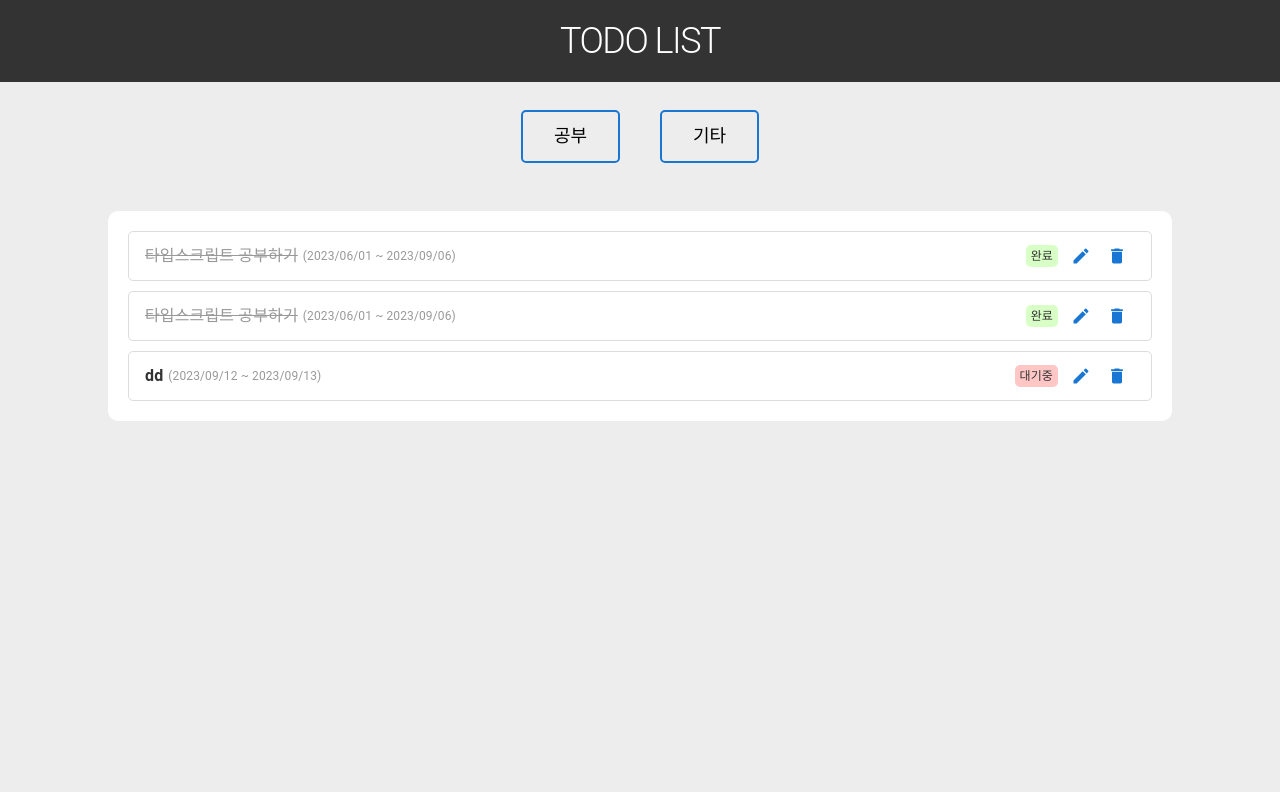
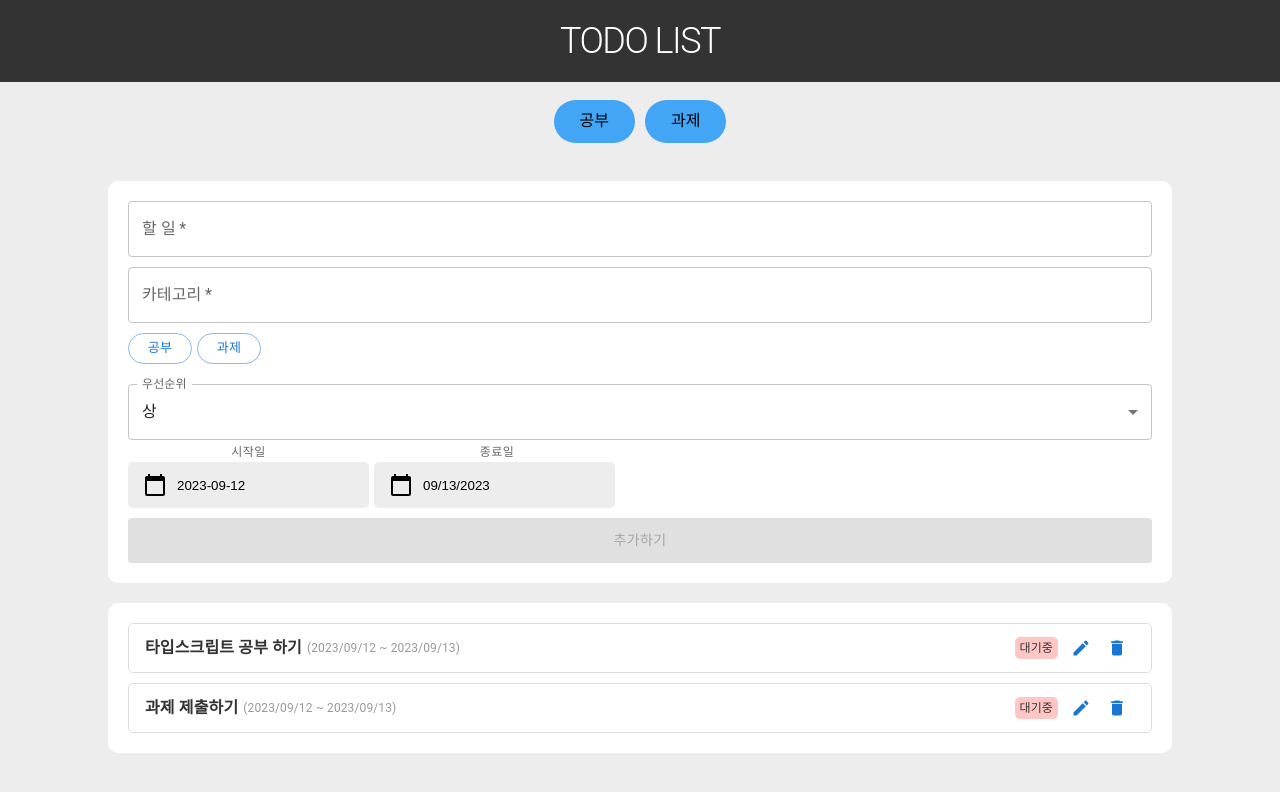
Before and after one commit to ilacilac/kstd-todo, a Next.js app: page / in a window 1280 px wide. Shown: the top 792 px of the page. Built offline with nearby package versions, Linux system fonts and the light colour scheme.

Commit message:
Feat: category logic 수정

```diff
--- a/components/Modal/TodoModal.tsx
+++ b/components/Modal/TodoModal.tsx
@@ -11,6 +11,7 @@ type ModalProps = {
   todo: Todo;
   todos: Todo[];
   setTodosArray: Dispatch<SetStateAction<Todo[]>>;
+  setCategoriesArray: Dispatch<SetStateAction<string[]>>;
   categories: string[];
 };
 
@@ -21,6 +22,7 @@ const TodoModal: React.FC<ModalProps> = ({
   todos,
   setTodosArray,
   categories,
+  setCategoriesArray,
 }) => {
   const style = {
     position: "absolute",
@@ -59,6 +61,7 @@ const TodoModal: React.FC<ModalProps> = ({
           setTodosArray={setTodosArray}
           handleClose={handleClose}
           categories={categories}
+          setCategoriesArray={setCategoriesArray}
         />
       </Box>
     </Modal>
--- a/components/Todo/FetchTodoForm.tsx
+++ b/components/Todo/FetchTodoForm.tsx
@@ -34,6 +34,7 @@ type TodoFormProps = {
   todos: Todo[];
   handleClose: () => void;
   setTodosArray: Dispatch<SetStateAction<Todo[]>>;
+  setCategoriesArray: Dispatch<SetStateAction<string[]>>;
   categories: string[];
 };
 
@@ -43,6 +44,7 @@ const FetchTodoForm: React.FC<TodoFormProps> = ({
   setTodosArray,
   handleClose,
   categories,
+  setCategoriesArray,
 }) => {
   const [task, setTask] = useState(todo.task);
   const [category, setCategory] = useState(todo.category);
@@ -53,8 +55,7 @@ const FetchTodoForm: React.FC<TodoFormProps> = ({
 
   const handleClick = async (e: React.MouseEvent) => {
     e.preventDefault();
-    // 1. todos를 전역 state에 저장 -> re render
-    // 2. 변경된 todos를 파일에 저장
+
     const newTodos = todos.map((_todo) =>
       _todo.id === todo.id
         ? {
@@ -69,9 +70,13 @@ const FetchTodoForm: React.FC<TodoFormProps> = ({
           }
         : _todo
     );
-    console.log(newTodos);
+
     updateTodosToServer(newTodos);
     setTodosArray(newTodos);
+
+    const newCategories = new Set(newTodos.map((todo: Todo) => todo.category));
+    const newUniqueCategories = [...newCategories] as string[];
+    setCategoriesArray(newUniqueCategories);
     handleClose();
   };
 
@@ -101,14 +106,14 @@ const FetchTodoForm: React.FC<TodoFormProps> = ({
       <CategoriesBox>
         {categories &&
           categories.map((category) => (
-            <Button
+            <CategoryButton
               onClick={() => setCategory(category)}
               variant="outlined"
               size="small"
               key={category}
             >
               {category}
-            </Button>
+            </CategoryButton>
           ))}
       </CategoriesBox>
       <FormControl fullWidth sx={{ marginTop: "10px" }}>
@@ -193,8 +198,13 @@ const FetchTodoForm: React.FC<TodoFormProps> = ({
 };
 
 const CategoriesBox = styled(Box)`
-  margin-top: 10px;
+  margin: 10px 0;
   display: flex;
+`;
+
+const CategoryButton = styled(Button)`
+  margin-right: 5px;
+  border-radius: 30px;
 `;
 const DateWrapStyled = styled(Box)`
   display: flex;
--- a/components/Todo/TodoForm.tsx
+++ b/components/Todo/TodoForm.tsx
@@ -41,7 +41,7 @@ const TodoForm: React.FC<TodoFormProps> = ({
   const today = dayjs().toDate();
   const tomorrow = dayjs().add(1, "day").toDate();
   const [task, setTask] = useState("");
-  const [category, setCategory] = useState("회사");
+  const [category, setCategory] = useState("");
   const [startDate, setStartDate] = useState(today);
   const [endDate, setEndDate] = useState(tomorrow);
   const [priority, setPriority] = useState("상");
@@ -71,11 +71,9 @@ const TodoForm: React.FC<TodoFormProps> = ({
     setTodosArray([...todos, newTodo]);
     setCategoriesArray(uniqueCategories);
     setTask("");
+    setCategory("");
   };
 
-  useEffect(() => {
-    console.log(categories);
-  }, []);
   return (
     <TodoFormWrapStyled>
       <FormGroup>
@@ -103,14 +101,14 @@ const TodoForm: React.FC<TodoFormProps> = ({
         <CategoriesBox>
           {categories &&
             categories.map((category) => (
-              <Button
+              <CategoryButton
                 onClick={() => setCategory(category)}
                 variant="outlined"
                 size="small"
                 key={category}
               >
                 {category}
-              </Button>
+              </CategoryButton>
             ))}
         </CategoriesBox>
         <FormControl fullWidth sx={{ marginTop: "10px" }}>
@@ -229,8 +227,11 @@ const DateStyled = styled(DatePicker)`
 `;
 
 const CategoriesBox = styled(Box)`
-  margin-top: 10px;
+  margin: 10px 0;
   display: flex;
-  justify-content: flex-start;
+`;
+const CategoryButton = styled(Button)`
+  margin-right: 5px;
+  border-radius: 30px;
 `;
 export default TodoForm;
--- a/components/Todo/TodoList.tsx
+++ b/components/Todo/TodoList.tsx
@@ -16,6 +16,7 @@ import { useRouter } from "next/router";
 type TodoListProps = {
   todos: Todo[];
   setTodosArray: Dispatch<SetStateAction<Todo[]>>;
+  setCategoriesArray: Dispatch<SetStateAction<string[]>>;
   deleteTodo: (id: string) => void;
   categories: string[];
 };
@@ -25,6 +26,7 @@ const TodoList: React.FC<TodoListProps> = ({
   setTodosArray,
   deleteTodo,
   categories,
+  setCategoriesArray,
 }) => {
   const { category } = useRouter().query;
   // 드래그가 끝났을 때의 동작을 지정해주는 함수
@@ -62,8 +64,6 @@ const TodoList: React.FC<TodoListProps> = ({
     updateTodosToServer(newTodos);
   };
 
-  console.log(category);
-
   return (
     <TodoListWrapStyled>
       <DragDropContext onDragEnd={onDragEnd}>
@@ -85,6 +85,7 @@ const TodoList: React.FC<TodoListProps> = ({
                       deleteTodo={deleteTodo}
                       setTodosArray={setTodosArray}
                       categories={categories}
+                      setCategoriesArray={setCategoriesArray}
                     />
                   ))}
                 </List>
@@ -101,6 +102,7 @@ const TodoList: React.FC<TodoListProps> = ({
                           todos={todos}
                           deleteTodo={deleteTodo}
                           setTodosArray={setTodosArray}
+                          setCategoriesArray={setCategoriesArray}
                           categories={categories}
                         />
                       ) : (
@@ -123,7 +125,7 @@ const TodoList: React.FC<TodoListProps> = ({
 
 const TodoListWrapStyled = styled(Box)`
   width: 80%;
-  margin: 20px;
+
   padding: 20px;
   background-color: #ffffff;
   border-radius: 10px;
--- a/components/Todo/TodoListItem.tsx
+++ b/components/Todo/TodoListItem.tsx
@@ -23,6 +23,7 @@ type TodoListItemProps = {
   index: number;
   deleteTodo: (id: string) => void;
   setTodosArray: Dispatch<SetStateAction<Todo[]>>;
+  setCategoriesArray: Dispatch<SetStateAction<string[]>>;
   categories: string[];
 };
 
@@ -32,6 +33,7 @@ const TodoListItem: React.FC<TodoListItemProps> = ({
   index,
   deleteTodo,
   setTodosArray,
+  setCategoriesArray,
   categories,
 }) => {
   const [open, setOpen] = useState(false);
@@ -137,6 +139,7 @@ const TodoListItem: React.FC<TodoListItemProps> = ({
             todos={todos}
             setTodosArray={setTodosArray}
             categories={categories}
+            setCategoriesArray={setCategoriesArray}
           />
         </ModalPortal>
       )}
--- a/data/todos.json
+++ b/data/todos.json
@@ -1,28 +1,19 @@
 [
   {
-    "id": "ecc93032-75e8-493f-a37a-0e9838fc89b1",
-    "task": "타입스크립트 공부하기",
+    "id": "38507777-34e2-415b-8c91-c34901385b90",
+    "task": "타입스크립트 공부 하기",
     "category": "공부",
-    "startDate": "2023-06-01T06:30:34.000Z",
-    "endDate": "2023-09-06T06:30:34.000Z",
+    "startDate": "2023-09-12T09:18:17.782Z",
+    "endDate": "2023-09-13T09:18:17.782Z",
     "priority": "상",
-    "status": "완료"
+    "status": "대기중"
   },
   {
-    "id": "ecc93032-75e8-493f-a37a-0e9838fc89b1a",
-    "task": "타입스크립트 공부하기",
-    "category": "기타",
-    "startDate": "2023-06-01T06:30:34.000Z",
-    "endDate": "2023-09-06T06:30:34.000Z",
-    "priority": "상",
-    "status": "완료"
-  },
-  {
-    "id": "ad717acd-4e6e-4b72-afcd-3b271412c63c",
-    "task": "dd",
-    "category": "공부",
-    "startDate": "2023-09-12T08:24:55.146Z",
-    "endDate": "2023-09-13T08:24:55.146Z",
+    "id": "f12b06a4-f88e-49f1-859d-e0302189abe5",
+    "task": "과제 제출하기",
+    "category": "과제",
+    "startDate": "2023-09-12T09:24:00.087Z",
+    "endDate": "2023-09-13T09:24:00.087Z",
     "priority": "상",
     "status": "대기중"
   }
--- a/pages/index.tsx
+++ b/pages/index.tsx
@@ -1,4 +1,4 @@
-import React, { useState } from "react";
+import React, { useEffect, useState } from "react";
 import { GetServerSideProps } from "next";
 
 import { readTodosFromFile, writeTodosToFile } from "../lib/fileHandler";
@@ -34,24 +34,34 @@ const IndexPage: React.FC<IndexProps> = ({ todos }) => {
     // const todos = todosArray.filter((todo) => todo.id !== id);
     await deleteTodoFromServer(id);
     const newTodos = await getTodosFromServer();
+    const newCategories = new Set(newTodos.map((todo: Todo) => todo.category));
+    const newUniqueCategories = [...newCategories] as string[];
+
     setTodosArray(newTodos);
+    setCategoriesArray(newUniqueCategories);
   };
 
-  console.log(uniqueCategories);
   return (
     <BoxWrapStyled>
       <ListStyled>
-        {uniqueCategories.map((category) => (
+        {categoriesArray.map((category) => (
           <ListItemStyled key={category}>
             <LinkStyled href={`/todos/${category}`}>{category}</LinkStyled>
           </ListItemStyled>
         ))}
       </ListStyled>
+      <TodoForm
+        setTodosArray={setTodosArray}
+        todos={todosArray}
+        categories={categoriesArray}
+        setCategoriesArray={setCategoriesArray}
+      ></TodoForm>
       <TodoList
         todos={todosArray}
         setTodosArray={setTodosArray}
         deleteTodo={deleteTodo}
         categories={categoriesArray}
+        setCategoriesArray={setCategoriesArray}
       />
       <div id="modal-root"></div>
     </BoxWrapStyled>
@@ -87,31 +97,34 @@ const ListStyled = styled(List)`
   display: flex;
   align-items: center;
   justify-content: center;
-  flex-wrap: nowrap;
+  flex-direction: row;
+
+  overflow-x: scroll;
 `;
-const LinkStyled = styled(Link)`
-  display: block;
-  height: 100%;
-  width: 100%;
-  padding: 5px 15px;
-  text-align: center;
-`;
+
 const ListItemStyled = styled(ListItem)(({ theme }) => ({
   display: "flex",
   alignItems: "center",
   justifyContent: "center",
-  border: "2px solid",
-  borderRadius: "5px",
-  margin: "20px",
+  borderRadius: "25px",
+  margin: "10px 5px",
+  backgroundColor: theme.palette.primary.light,
+  fontSize: "16px",
+  width: "auto",
 
-  fontSize: "18px",
-  borderColor: theme.palette.primary.main, // var(--mui-palette-primary-main)
   "&:hover": {
     backgroundColor: theme.palette.primary.main,
     transition: "background 0.3s",
   },
 }));
 
+const LinkStyled = styled(Link)`
+  display: block;
+  height: 100%;
+  width: 100%;
+  padding: 3px 10px;
+  text-align: center;
+`;
 export default IndexPage;
 
 // 1. category를 불러온다. -> todos.category -> 중복제거
```
Also changed, not shown: pages/todos/[category].tsx (+1 -11 lines).
